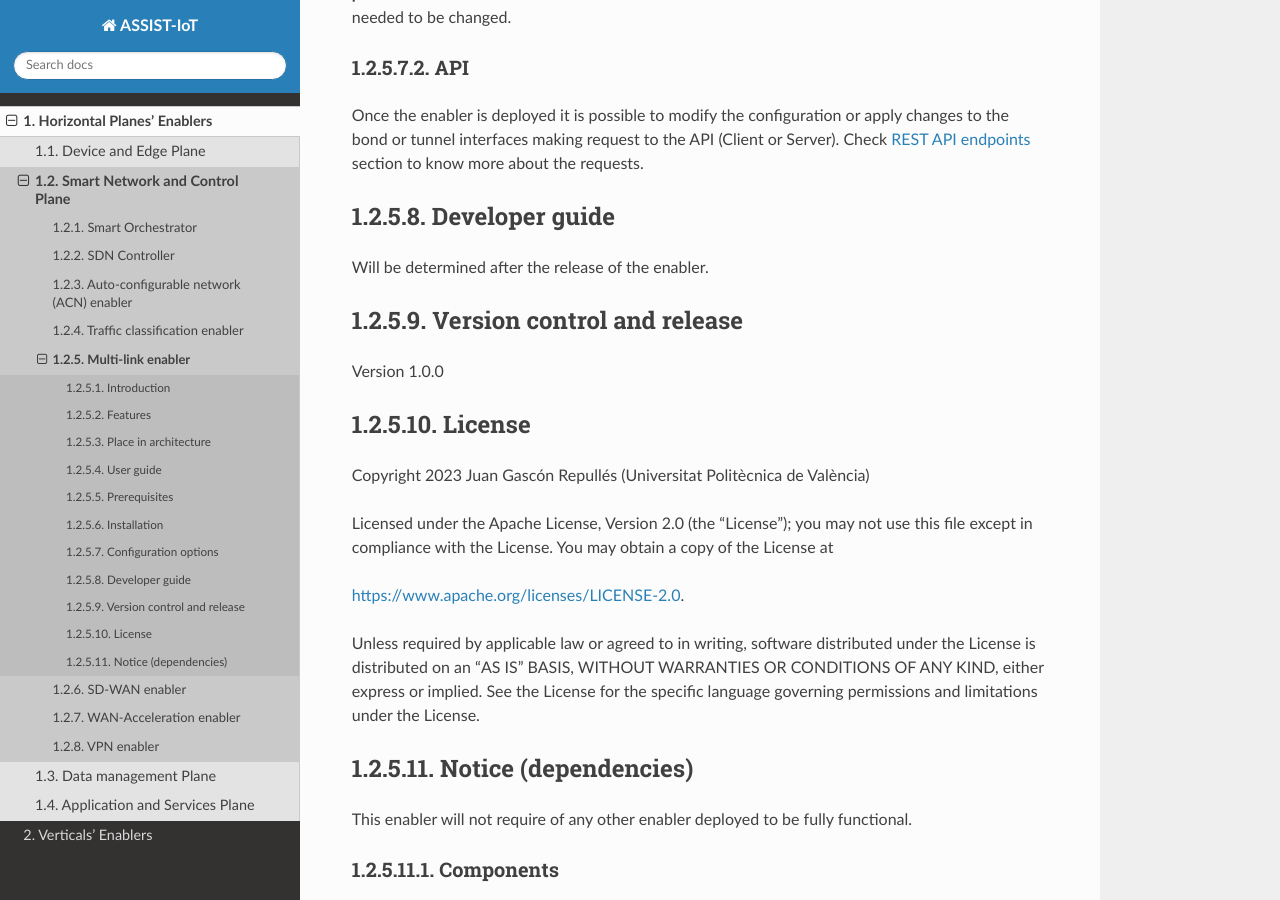
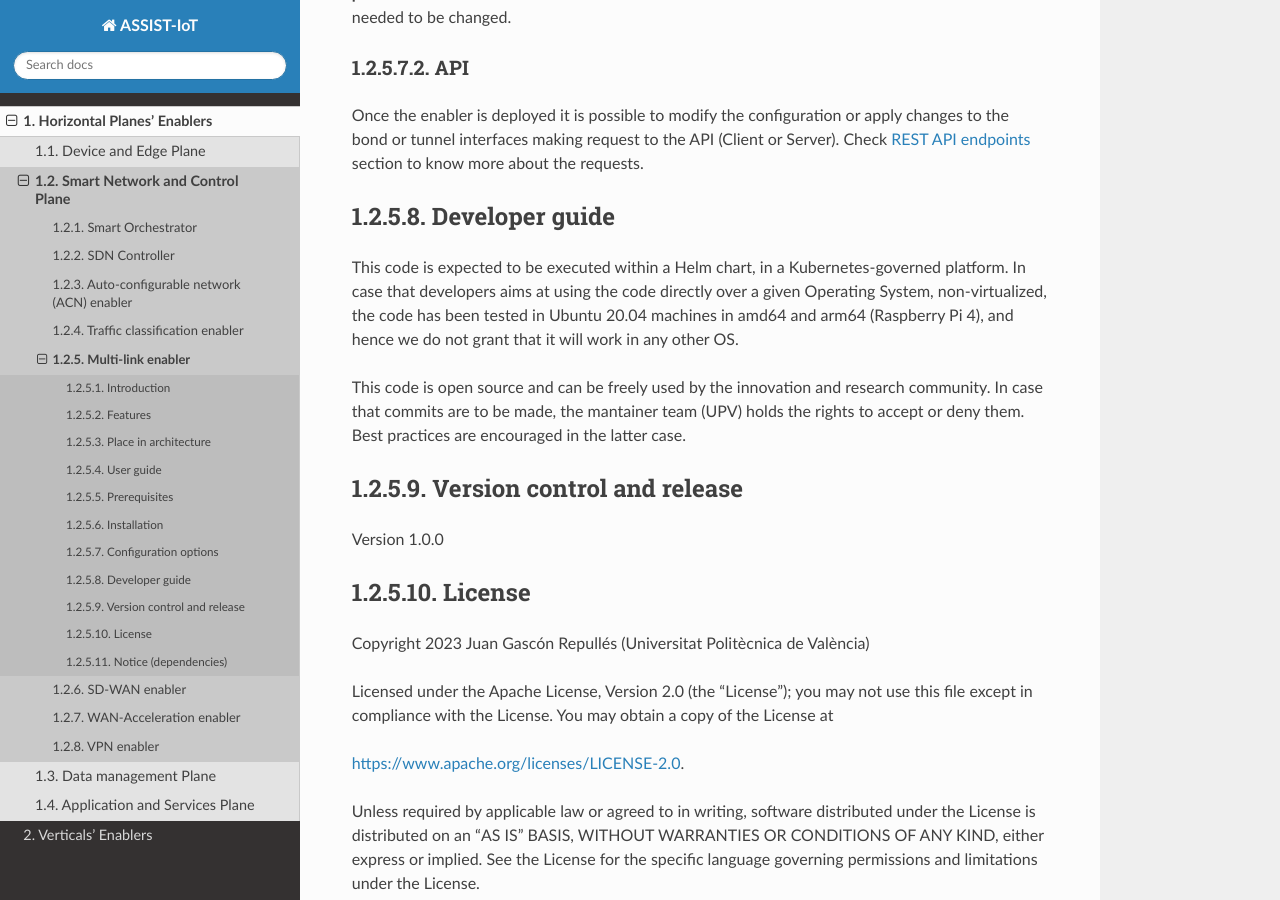
Before and after one commit to assist-iot/assist-iot-documentation, a Sphinx documentation site: the page built from docs/source/horizontal_planes/smart/multi_link_enabler.rst, in a window 1280 px wide and 900 px high, scrolled down 8880 px. Built offline with Sphinx 7.4.7 and the Read the Docs theme 2.0.0, drawn with Linux system fonts in a browser that asks for light colours; formulas are drawn with MathJax 3.

Commit message:
Update Multi-link dev guide

```diff
--- a/docs/source/horizontal_planes/smart/multi_link_enabler.rst
+++ b/docs/source/horizontal_planes/smart/multi_link_enabler.rst
@@ -471,7 +471,9 @@ Once the enabler is deployed it is possible to modify the configuration or apply
 ***************
 Developer guide
 ***************
-Will be determined after the release of the enabler.
+This code is expected to be executed within a Helm chart, in a Kubernetes-governed platform. In case that developers aims at using the code directly over a given Operating System, non-virtualized, the code has been tested in Ubuntu 20.04 machines in amd64 and arm64 (Raspberry Pi 4), and hence we do not grant that it will work in any other OS.
+
+This code is open source and can be freely used by the innovation and research community. In case that commits are to be made, the mantainer team (UPV) holds the rights to accept or deny them. Best practices are encouraged in the latter case.
 
 ***************************
 Version control and release
```
